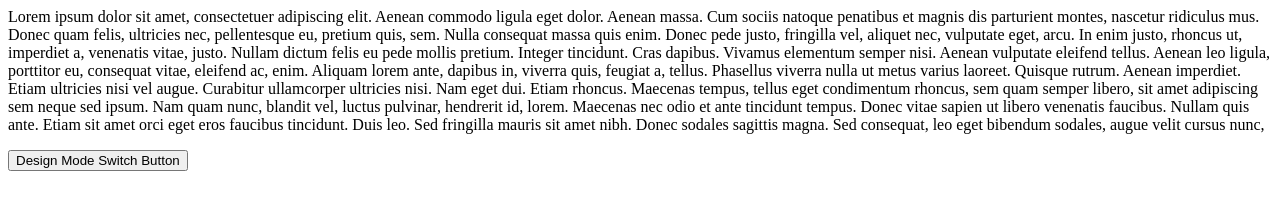
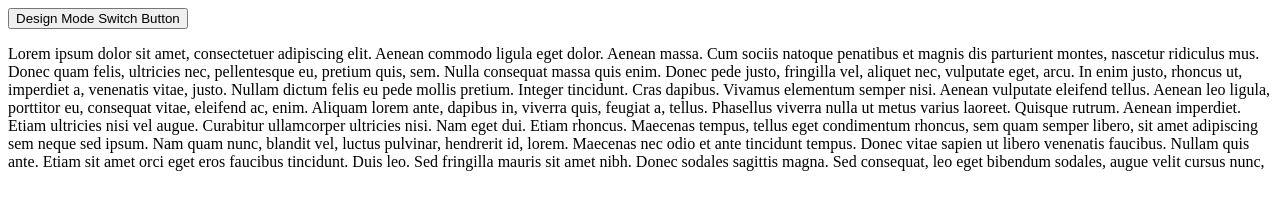
Before and after one commit to AdamModus/wait-web-could-do-that, a website: page src/html/design-mode/index.html in a window 1280 px wide. Drawn offline with Linux system fonts and the light colour scheme.

Commit message:
changed button position

```diff
--- a/src/html/design-mode/index.html
+++ b/src/html/design-mode/index.html
@@ -10,6 +10,11 @@
 </head>
 
 <body>
+
+<button onclick="myFunc()">
+    Design Mode Switch Button
+</button>
+
 
 <p>
     Lorem ipsum dolor sit amet, consectetuer adipiscing elit. Aenean commodo ligula eget dolor. Aenean massa. Cum sociis
@@ -27,8 +32,6 @@
     nunc,
 </p>
 
-<button onclick="myFunc()">Design Mode Switch Button</button>
-
 <script>
     function myFunc() {
         if(document.designMode === 'on') {
```
